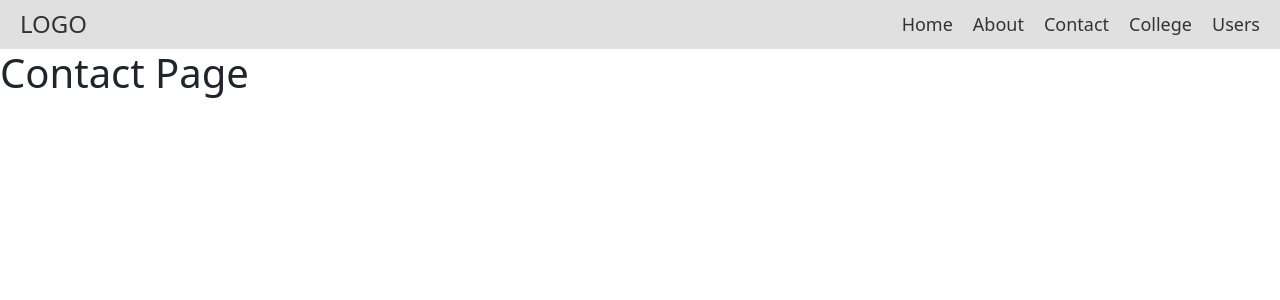
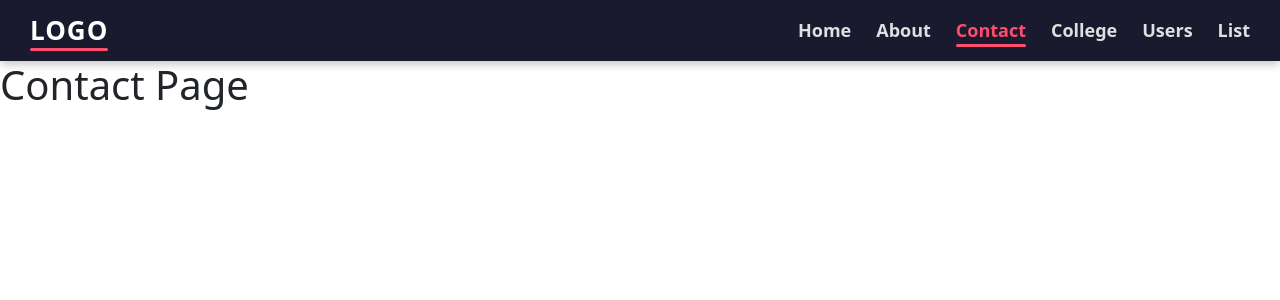
Before and after one commit to whoankitchauhan/learningReact, a React (Vite) app in the folder react1/: page /india/user/contact in a window 1280 px wide. Shown: the top 300 px of the page. Built offline with nearby package versions, Linux system fonts and the light colour scheme.

Commit message:
NavLink and Active Claas

```diff
--- a/react1/src/App.jsx
+++ b/react1/src/App.jsx
@@ -17,16 +17,14 @@ function App() {
       {/* ✅ Layout route using NavBar with nested pages */}
       <Route element={<NavBar />}>
         <Route path="/" element={<Home />} />
-        <Route path="/users" element={<Users />} />
-        <Route path="/users/:id" element={<UserDetails/>}/>
+        <Route path="/users/list?" element={<Users />} />
+        <Route path="/users/:id/:name" element={<UserDetails />} />
         <Route path="india">
-               <Route path="/india/user">
-          <Route path="/india/user/about" element={<About />} />
-          <Route path="/india/user/contact" element={<Contact />} />
+          <Route path="/india/user">
+            <Route path="/india/user/about" element={<About />} />
+            <Route path="/india/user/contact" element={<Contact />} />
+          </Route>
         </Route>
-        </Route>
-
-
       </Route>
 
       {/* ✅ Nested college route with index as Student */}
--- a/react1/src/NavBar.jsx
+++ b/react1/src/NavBar.jsx
@@ -1,40 +1,45 @@
-import { Link, Outlet } from "react-router-dom";
+import { NavLink, Outlet } from "react-router-dom";
 import "./css/Header.css";
 function NavBar() {
   return (
     <>
       <div className="header">
         <div>
-          <Link className="link">
+          <NavLink className="NavLink">
             <h2>LOGO </h2>
-          </Link>
+          </NavLink>
         </div>
         <div>
           <ul>
             <li>
-              <Link className="link" to="/">
+              <NavLink className="NavLink" to="/">
                 Home
-              </Link>
+              </NavLink>
             </li>
             <li>
-              <Link className="link" to="/india/user/About">
+              <NavLink className="NavLink" to="/india/user/About">
                 About
-              </Link>
+              </NavLink>
             </li>
             <li>
-              <Link className="link" to="/india/user/Contact">
+              <NavLink className="NavLink" to="/india/user/Contact">
                 Contact
-              </Link>
+              </NavLink>
             </li>
             <li>
-              <Link className="link" to="/College">
+              <NavLink className="NavLink" to="/College">
                 College
-              </Link>
+              </NavLink>
             </li>
-                        <li>
-              <Link className="link" to="/Users">
+            <li>
+              <NavLink className="NavLink" to="/Users">
                 Users
-              </Link>
+              </NavLink>
+            </li>
+            <li>
+              <NavLink className="NavLink" to="/Users/list">
+                List
+              </NavLink>
             </li>
           </ul>
         </div>
--- a/react1/src/UserDetails.jsx
+++ b/react1/src/UserDetails.jsx
@@ -6,6 +6,8 @@ function UserDetails() {
     <>
       <h1>User Details Page</h1>
       <h1>User id : {paramsData.id}</h1>
+      <h1>User id : {paramsData.name}</h1>
+
       <h3><Link to="/users">Back to All user</Link></h3>
 
     </>
--- a/react1/src/Users.jsx
+++ b/react1/src/Users.jsx
@@ -29,7 +29,7 @@ function Users() {
       {usersData.map((item) => (
         <div key={item.id}>
           <h3>
-            <Link to={"/users/" + item.id}>{item.name}</Link>
+            <Link to={`/users/${item.id}/${item.name}`}>{item.name}</Link>
           </h3>
         </div>
       ))}
--- a/react1/src/css/Header.css
+++ b/react1/src/css/Header.css
@@ -3,15 +3,18 @@
   display: flex;
   justify-content: space-between;
   align-items: center;
-  background-color: #e0e0e0;
-  padding: 10px 20px;
+  background-color: #1a1a2e; /* Deep navy blue */
+  padding: 15px 30px;
+  box-shadow: 0 4px 8px rgba(0, 0, 0, 0.2);
 }
 
-/* Style for the logo */
+/* Logo styles */
 .header h2 {
   margin: 0;
-  font-size: 24px;
-  color: #333;
+  font-size: 26px;
+  color: #ffffff;
+  letter-spacing: 1px;
+  font-weight: bold;
 }
 
 /* Nav links container */
@@ -20,28 +23,54 @@
   list-style-type: none;
   margin: 0;
   padding: 0;
-  gap: 20px;
+  gap: 25px;
 }
 
-/* Link styles */
-.link {
+/* Common link styles */
+.NavLink {
   text-decoration: none;
-  color: #333;
-  font-weight: 500;
-  transition: color 0.3s ease;
-  font-size: large;
+  color: #e0e0e0;
+  font-weight: 600;
+  font-size: 18px;
+  position: relative;
+  transition: color 0.3s ease, transform 0.3s ease;
 }
 
-.Coll-link{
+/* Hover effect */
+.NavLink:hover {
+  color: #00d4ff;
+  transform: scale(1.05);
+}
+
+/* Active link style */
+.active {
+  color: #ff4d6d;
+  font-weight: bold;
+}
+
+/* Optional: underline animation for active link */
+.NavLink.active::after {
+  content: "";
+  position: absolute;
+  width: 100%;
+  height: 3px;
+  background: #ff4d6d;
+  left: 0;
+  bottom: -5px;
+  border-radius: 5px;
+}
+
+/* Sub-page links like in College.jsx */
+.Coll-link {
   text-decoration: none;
-  color: #333;
+  color: #444;
   font-weight: 500;
-  transition: color 0.3s ease;
+  transition: all 0.3s ease;
   font-size: large;
   margin: 20px;
 }
 
-/* Hover effect for links */
-.link:hover {
+.Coll-link:hover {
   color: #007bff;
+  font-weight: bold;
 }
```
